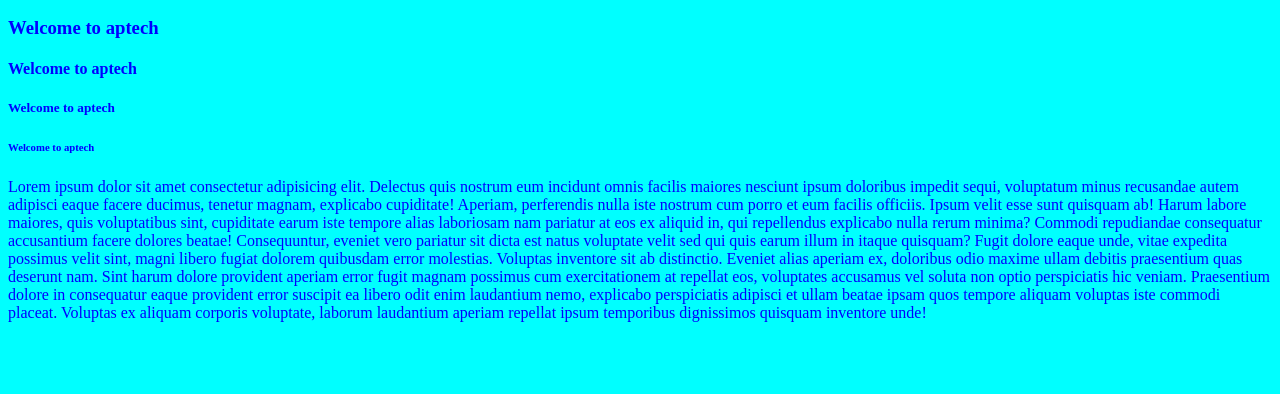
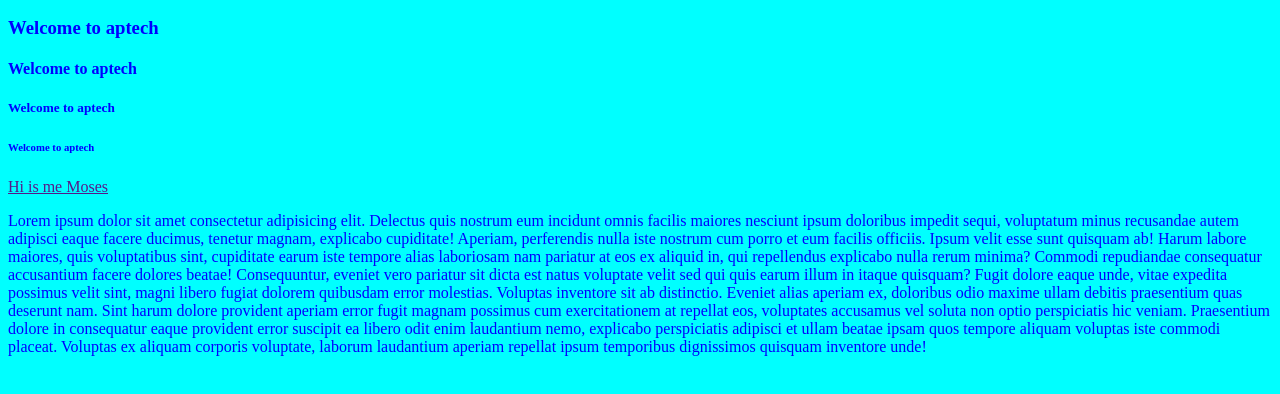
Before and after one commit to CodeWithChimeziri/blog, a plain HTML site: page index.html in a window 1280 px wide. Shown: the part 110-504 px from the top of the page. Drawn offline with Linux system fonts and the light colour scheme.

Commit message:
i added a tag

```diff
--- a/index.html
+++ b/index.html
@@ -16,6 +16,7 @@
 <h5>Welcome to aptech</h5>
 <h6>Welcome to aptech</h6>
 
+<a href="">Hi is me Moses</a>
 <!-- paragraph -->
 <p>Lorem ipsum dolor sit amet consectetur adipisicing elit. Delectus quis nostrum eum incidunt omnis facilis maiores nesciunt ipsum doloribus impedit sequi,
      voluptatum minus recusandae autem adipisci eaque facere ducimus, tenetur magnam, explicabo cupiditate! Aperiam, perferendis nulla iste nostrum cum porro et
```
